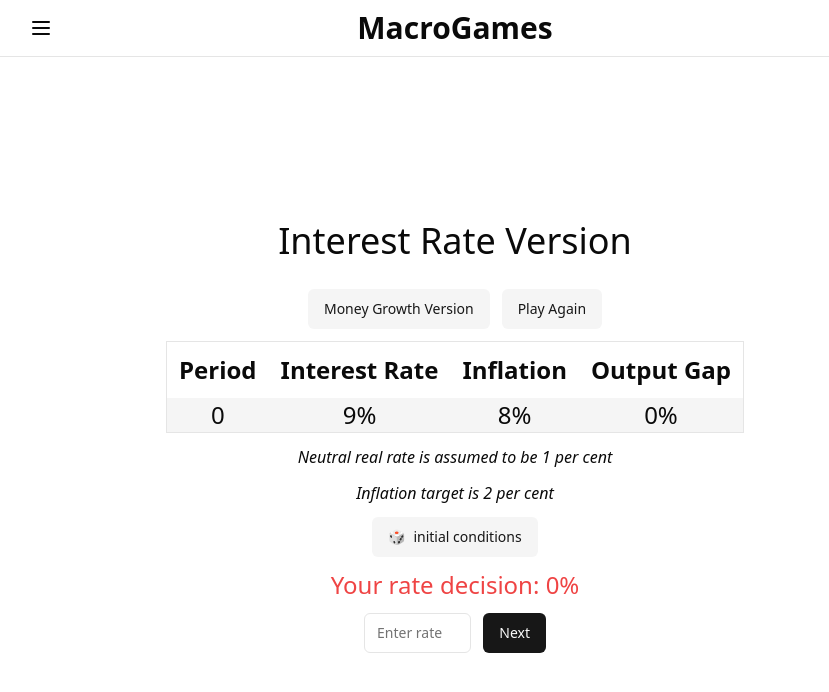
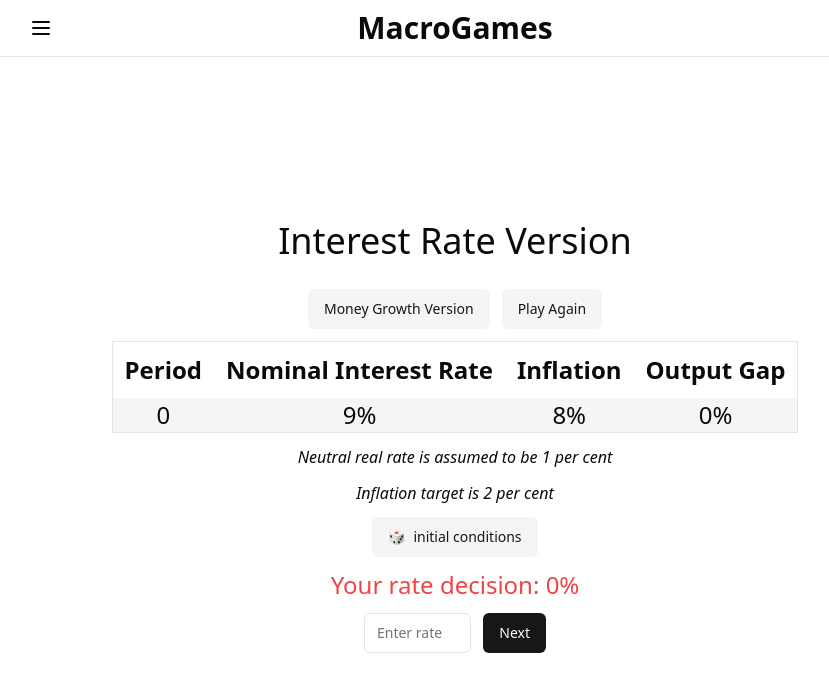
Before and after one commit to keremcs/inflation, a Next.js app: page / in a window 1280 px wide. Shown: the top 692 px of the page, without its empty margins (185-1014 px from the left). Built offline with nearby package versions, Linux system fonts and the light colour scheme.

Commit message:
Revert "im dumb"
This reverts commit e0c0efeb228f577a02db17ebfaa5f00eb73cade9.

```diff
--- a/components/cbgame.tsx
+++ b/components/cbgame.tsx
@@ -259,7 +259,7 @@ function Game(props: { mg: boolean }) {
       {period === 1 && (
         <>
           <DataTable
-            version={props.mg ? "Money Growth" : "Interest Rate"}
+            version={props.mg ? "Money Growth" : "Nominal Interest Rate"}
             p={period}
             i0={inflation0}
             r0={props.mg ? inflation0 : rate0}
@@ -317,7 +317,7 @@ function Game(props: { mg: boolean }) {
       {period === 2 && (
         <>
           <DataTable
-            version={props.mg ? "Money Growth" : "Interest Rate"}
+            version={props.mg ? "Money Growth" : "Nominal Interest Rate"}
             p={period}
             i0={inflation0}
             i1={inflation1}
@@ -370,7 +370,7 @@ function Game(props: { mg: boolean }) {
       {period === 3 && (
         <>
           <DataTable
-            version={props.mg ? "Money Growth" : "Interest Rate"}
+            version={props.mg ? "Money Growth" : "Nominal Interest Rate"}
             p={period}
             i0={inflation0}
             i1={inflation1}
@@ -426,7 +426,7 @@ function Game(props: { mg: boolean }) {
       {period === 4 && (
         <>
           <DataTable
-            version={props.mg ? "Money Growth" : "Interest Rate"}
+            version={props.mg ? "Money Growth" : "Nominal Interest Rate"}
             p={period}
             i0={inflation0}
             i1={inflation1}
```
